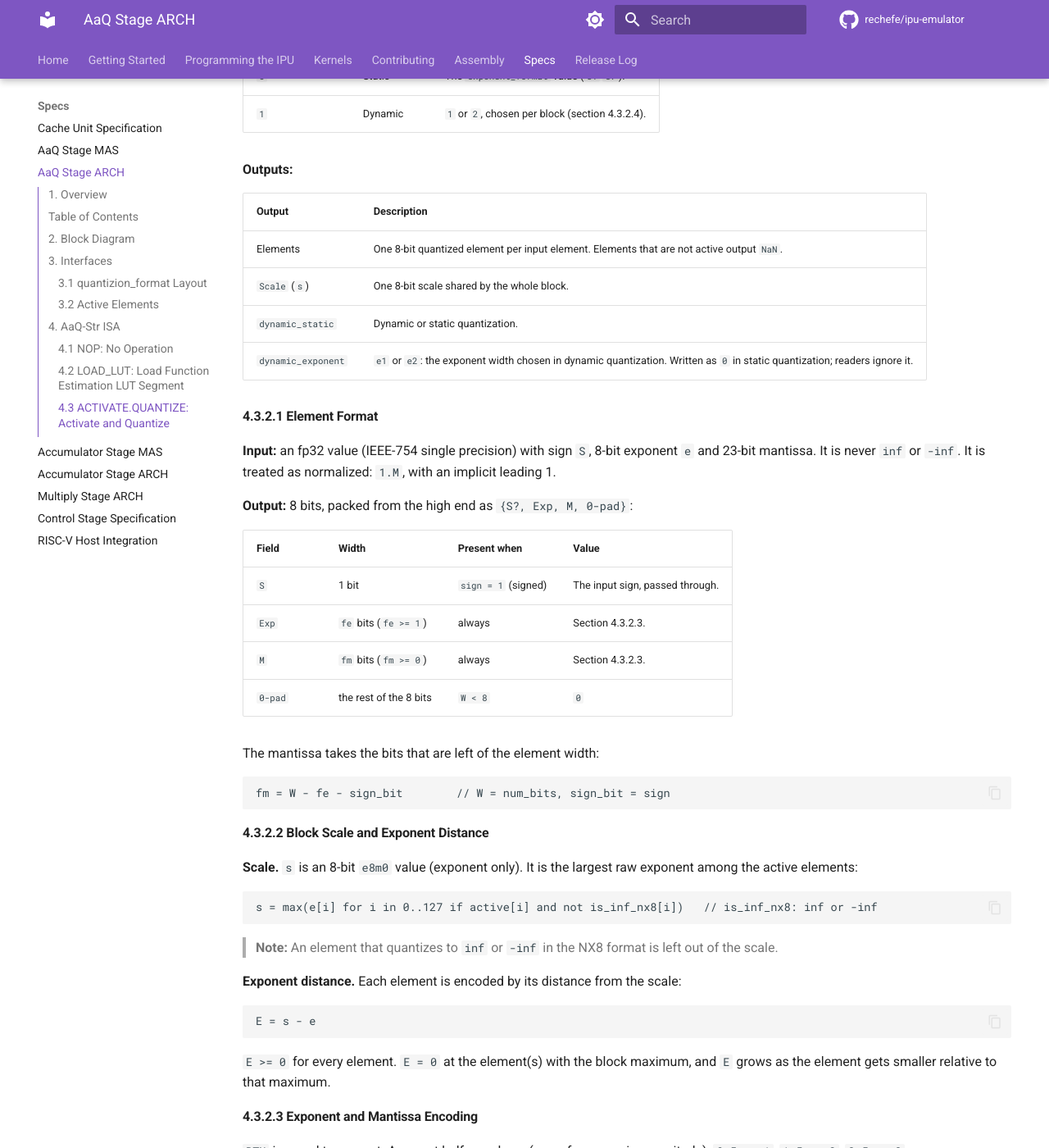
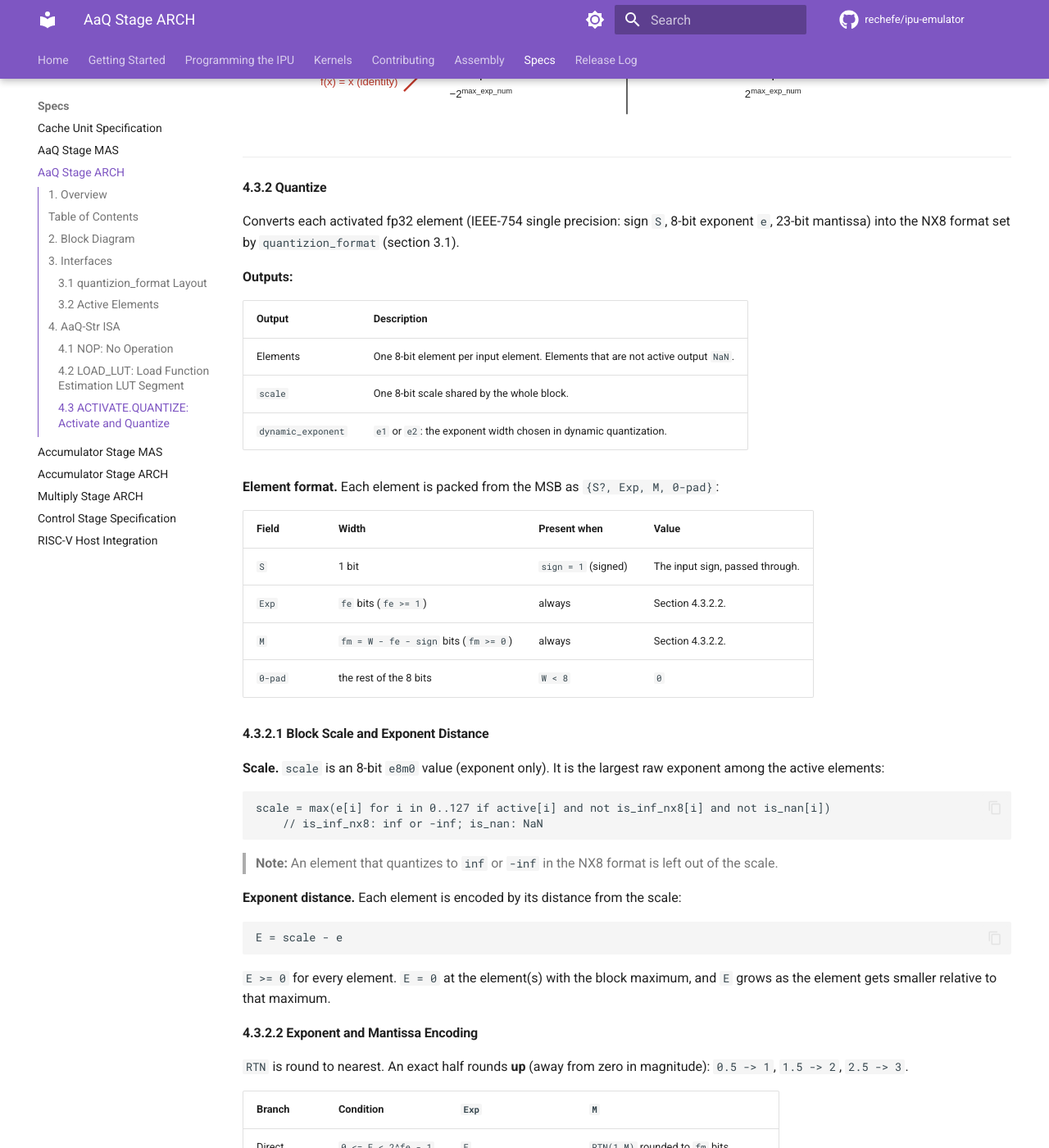
Before and after one commit to rechefe/ipu-emulator, an MkDocs documentation site: the page built from docs/content/specs/ARCH-stage-aaq-str.md, in a window 1280 px wide and 1400 px high, scrolled down 11718 px. Shown: the whole window at 82% size. Built offline with MkDocs 1.6.1 and Material for MkDocs 9.7.7, drawn with Linux system fonts in a browser that asks for light colours; comment, search, counter and statistics services are not loaded; some of the changed text lies outside the part shown.

````diff
--- a/docs/content/specs/ARCH-stage-aaq-str.md
+++ b/docs/content/specs/ARCH-stage-aaq-str.md
@@ -26,13 +26,13 @@ The AaQ (Activation and Quantization) stage perfome the following tasks:
     - 4.2 [`LOAD_LUT`: Load Function Estimation LUT Segment](#42-load_lut-load-function-estimation-lut-segment)
         - 4.2.1 [Function Estimation LUT](#421-function-estimation-lut)
         - 4.2.2 [Metadata Block](#422-metadata-block)
+        - 4.2.3 [LUT Addressing](#423-lut-addressing)
     - 4.3 [`ACTIVATE.QUANTIZE`: Activate and Quantize](#43-activatequantize-activate-and-quantize)
         - 4.3.1 [Activate](#431-activate)
         - 4.3.2 [Quantize](#432-quantize)
-            - 4.3.2.1 [Element Format](#4321-element-format)
-            - 4.3.2.2 [Block Scale and Exponent Distance](#4322-block-scale-and-exponent-distance)
-            - 4.3.2.3 [Exponent and Mantissa Encoding](#4323-exponent-and-mantissa-encoding)
-            - 4.3.2.4 [Dynamic Exponent Selection](#4324-dynamic-exponent-selection-fe-1-or-fe-2)
+            - 4.3.2.1 [Block Scale and Exponent Distance](#4321-block-scale-and-exponent-distance)
+            - 4.3.2.2 [Exponent and Mantissa Encoding](#4322-exponent-and-mantissa-encoding)
+            - 4.3.2.3 [Dynamic Exponent Selection](#4323-dynamic-exponent-selection-fe-1-or-fe-2)
         - 4.3.3 [Store](#433-store)
 
 ## 2. Block Diagram
@@ -92,7 +92,7 @@ format. It has four 8-bit fields:
 
 | Bits | Field | Description |
 |------|-------|-------------|
-| `[31:24]` | `dynamic_static` | `0` = static, `1` = dynamic. |
+| `[31:24]` | `dynamic_static` | `0` = static, `1` = dynamic. In dynamic mode, the exponent format is `e1` or `e2` (section 4.3.2.3). |
 | `[23:16]` | `sign` | `0` = unsigned, `1` = signed. |
 | `[15:8]` | `num_bits` | Total element width `W`: `1`-`8`. `0` is reserved/invalid. |
 | `[7:0]` | `exponent_format` | Exponent width `fe` in static mode: `1`-`7` = `e1`-`e7`. |
@@ -197,8 +197,6 @@ LOAD_LUT lut_addr table_id table_offset
 
 #### Operands
 
-The Type column links to the [operand type reference](../operand-types.md).
-
 | Name | Type | Details |
 |------|------|---------|
 | `lut_addr` | `Imm` | `0`-`4`. LUT segment index: `0`-`3` = table slices, `4` = last table bits + metadata. |
@@ -264,6 +262,36 @@ payload.
 | `1` | Version 2 | 256 entries for negative `x`. | `-2^max_exp_num < x <= 0` |
 | `2` | Version 3 | 128 entries for negative `x` and 128 entries for positive `x`. | `-2^max_exp_num < x < 2^max_exp_num` |
 
+#### 4.2.3 LUT Addressing
+
+The LUT entries are at linear intervals in the LUT range, with
+`step = 2^max_exp_num / 256`:
+
+| Version | Interval | Entry points |
+|---------|----------|--------------|
+| Version 1 | `step` | `0, step, 2*step, ..., 2^max_exp_num - step` |
+| Version 2 | `step` | `0, -step, -2*step, ..., -(2^max_exp_num - step)` |
+| Version 3 | `2*step` | `-(2^max_exp_num - 2*step), ..., -2*step, -0` and `+0, 2*step, ..., 2^max_exp_num - 2*step` |
+
+Version 3 has 128 entries for each side, so the interval is `2*step`.
+
+Version 3 has two entries at zero: `-0` is the last negative entry and `+0` is
+the first positive entry.
+
+**Example, Version 1.** The LUT range is `0` to `4` (`2^max_exp_num = 4`).
+`step = 4/256`. The entry points are:
+
+```text
+0, 4/256, 8/256, ..., 4 - 4/256
+```
+
+**Example, Version 3.** The LUT range is `-2` to `2` (`2^max_exp_num = 2`).
+`step = 2/256`. The interval is `2*step = 4/256`. The entry points are:
+
+```text
+-2 + 4/256, ..., -4/256, -0, +0, 4/256, ..., 2 - 4/256
+```
+
 ---
 
 ### 4.3 `ACTIVATE.QUANTIZE`: Activate and Quantize
@@ -286,8 +314,6 @@ ACTIVATE.QUANTIZE activation_fn, dstructure, quantizion_format, table_id, table_
 
 #### Operands
 
-The Type column links to the [operand type reference](../operand-types.md).
-
 | Name | Type | Used by | Details |
 |------|------|---------|---------|
 | `activation_fn` | [`Imm`](../operand-types.md#activationfn) | Activate | Enum that names the activation (see [`activation_fn` Values](#activation_fn-values)). |
@@ -308,9 +334,8 @@ for i in 0..127:                                            // active[i]: sectio
     else:
         aaq_out.elements[i] = NaN
 
-aaq_out.scale            = s                            // section 4.3.2.2
-aaq_out.dynamic_static   = dynamic_static               // dynamic or static
-aaq_out.dynamic_exponent = dynamic_static ? (fe == 2) : 0     // section 4.3.2.4
+aaq_out.scale            = scale                        // section 4.3.2.1
+aaq_out.dynamic_exponent = dynamic_static ? (fe == 2) : 0     // section 4.3.2.3
 XMEM[table_id, table_offset] = aaq_out                  // 4.3.3: store
 ```
 
@@ -361,11 +386,6 @@ functions, load the matching function before `ACTIVATE.QUANTIZE`.
 | `rsqrt` | negative | `NaN` |
 | `exp2` | `-inf` | `0` |
 | `exp2` | positive | not supported (input must be non-positive) |
-| `generic` | `x` inside the LUT range (up to `2^max_exp_num`) | `LUT(x)` |
-| `generic` | `x` beyond `2^max_exp_num` | `pos_mode` and `neg_mode` select `x` (identity) or a constant (`pos_c`, `neg_c`) |
-
-`max_exp_num`, `pos_c`, `neg_c`, `range_mode`, `pos_mode` and `neg_mode` are
-in the LUT metadata (section 4.2.2). The three LUT versions of `generic` are below.
 
 #### The `generic` Function: LUT Versions
 
@@ -429,55 +449,36 @@ $$
 
 #### 4.3.2 Quantize
 
-Converts each activated fp32 element into the NX8 format set by
+Converts each activated fp32 element (IEEE-754 single precision: sign `S`,
+8-bit exponent `e`, 23-bit mantissa) into the NX8 format set by
 `quantizion_format` (section 3.1).
-
-The 128 elements of one `ACTIVATE.QUANTIZE` form one **block**. A block has one
-shared scale `s` and one exponent width `fe`, both computed over its active
-elements (section 3.2).
-
-| `dynamic_static` | Mode | Exponent width `fe` |
-|------------------|------|---------------------|
-| `0` | Static | The `exponent_format` value (`e1`-`e7`). |
-| `1` | Dynamic | `1` or `2`, chosen per block (section 4.3.2.4). |
 
 **Outputs:**
 
 | Output | Description |
 |--------|-------------|
-| Elements | One 8-bit quantized element per input element. Elements that are not active output `NaN`. |
-| `Scale` (`s`) | One 8-bit scale shared by the whole block. |
-| `dynamic_static` | Dynamic or static quantization. |
-| `dynamic_exponent` | `e1` or `e2`: the exponent width chosen in dynamic quantization. Written as `0` in static quantization; readers ignore it. |
+| Elements | One 8-bit element per input element. Elements that are not active output `NaN`. |
+| `scale` | One 8-bit scale shared by the whole block. |
+| `dynamic_exponent` | `e1` or `e2`: the exponent width chosen in dynamic quantization. |
 
-#### 4.3.2.1 Element Format
-
-**Input:** an fp32 value (IEEE-754 single precision) with sign `S`, 8-bit
-exponent `e` and 23-bit mantissa. It is never `inf` or `-inf`. It is treated as
-normalized: `1.M`, with an implicit leading 1.
-
-**Output:** 8 bits, packed from the high end as `{S?, Exp, M, 0-pad}`:
+**Element format.** Each element is packed from the MSB as
+`{S?, Exp, M, 0-pad}`:
 
 | Field | Width | Present when | Value |
 |-------|-------|--------------|-------|
 | `S` | 1 bit | `sign = 1` (signed) | The input sign, passed through. |
-| `Exp` | `fe` bits (`fe >= 1`) | always | Section 4.3.2.3. |
-| `M` | `fm` bits (`fm >= 0`) | always | Section 4.3.2.3. |
+| `Exp` | `fe` bits (`fe >= 1`) | always | Section 4.3.2.2. |
+| `M` | `fm = W - fe - sign` bits (`fm >= 0`) | always | Section 4.3.2.2. |
 | `0-pad` | the rest of the 8 bits | `W < 8` | `0` |
 
-The mantissa takes the bits that are left of the element width:
+#### 4.3.2.1 Block Scale and Exponent Distance
 
-```text
-fm = W - fe - sign_bit        // W = num_bits, sign_bit = sign
-```
-
-#### 4.3.2.2 Block Scale and Exponent Distance
-
-**Scale.** `s` is an 8-bit `e8m0` value (exponent only). It is the largest raw
+**Scale.** `scale` is an 8-bit `e8m0` value (exponent only). It is the largest raw
 exponent among the active elements:
 
 ```text
-s = max(e[i] for i in 0..127 if active[i] and not is_inf_nx8[i])   // is_inf_nx8: inf or -inf
+scale = max(e[i] for i in 0..127 if active[i] and not is_inf_nx8[i] and not is_nan[i])
+    // is_inf_nx8: inf or -inf; is_nan: NaN
 ```
 
 > **Note:** An element that quantizes to `inf` or `-inf` in the NX8 format is
@@ -486,13 +487,13 @@ s = max(e[i] for i in 0..127 if active[i] and not is_inf_nx8[i])   // is_inf_nx8
 **Exponent distance.** Each element is encoded by its distance from the scale:
 
 ```text
-E = s - e
+E = scale - e
 ```
 
 `E >= 0` for every element. `E = 0` at the element(s) with the block maximum,
 and `E` grows as the element gets smaller relative to that maximum.
 
-#### 4.3.2.3 Exponent and Mantissa Encoding
+#### 4.3.2.2 Exponent and Mantissa Encoding
 
 `RTN` is round to nearest. An exact half rounds **up** (away from zero in
 magnitude): `0.5 -> 1`, `1.5 -> 2`, `2.5 -> 3`.
@@ -513,7 +514,7 @@ result is corrected:
 | Direct, `E = 0` | `Exp = 0`, `M = 2^fm - 1` | There is no binade above the scale, so the element saturates at the largest value. |
 | Clamp | `Exp = 2^fe - 2`, `M = 0` | `0.11...1` rounded up to `1.00...0`: the smallest directly-encoded value. |
 
-#### 4.3.2.4 Dynamic Exponent Selection (`fe = 1` or `fe = 2`)
+#### 4.3.2.3 Dynamic Exponent Selection (`fe = 1` or `fe = 2`)
 
 Applies when `dynamic_static = 1` (dynamic). Dynamic mode supports two formats,
 both signed and 8 bits wide (`sign = 1`, `num_bits = 8`):
@@ -525,8 +526,8 @@ both signed and 8 bits wide (`sign = 1`, `num_bits = 8`):
 
 | Split | Exponent bits | Mantissa bits | Encodable `E` | Step at `E` |
 |---|---|---|---|---|
-| `fe1` | 1 | `fm1` | 0, 1 | `2^(s - E - fm1)`, clamped at `E >= 1` |
-| `fe2` | 2 | `fm1 - 1` | 0, 1, 2, 3 | `2^(s - E - fm1 + 1)`, clamped at `E >= 3` |
+| `fe1` | 1 | `fm1` | 0, 1 | `2^(scale - E - fm1)`, clamped at `E >= 1` |
+| `fe2` | 2 | `fm1 - 1` | 0, 1, 2, 3 | `2^(scale - E - fm1 + 1)`, clamped at `E >= 3` |
 
 - `fe1` is one bit finer near the top of the block.
 - `fe2` reaches two binades further down before it clamps.
@@ -582,7 +583,7 @@ the sums, with no drift toward either format as the block grows.
 
 ##### Worked example
 
-A block of ten values, with `s = 0` and `fm1 = 4` (signed, `W = 6`):
+A block of ten values, with `scale = 0` and `fm1 = 4` (signed, `W = 6`):
 
 - A multiplier: `2^8 = 256`.
 - B multiplier: `2^10 = 1024`.
@@ -613,9 +614,7 @@ and `table_offset`.
 | Written | Size | Description |
 |---------|------|-------------|
 | Quantized elements | 128 x 8 bits | The quantized vector. |
-| `Scale` (`s`) | 8 bits | Scale shared by the whole vector. |
-| `dynamic_static` | 1 bit | Dynamic or static quantization. |
-| `dynamic_exponent` | 1 bit | `e1` or `e2`: the exponent width chosen in dynamic quantization. Written as `0` in static quantization; readers ignore it. |
+| `scale` | 8 bits | Scale shared by the whole vector. |
+| `dynamic_exponent` | 1 bit | `e1` or `e2`: the exponent width chosen in dynamic quantization. |
 
-> **Note:** The AaQ-Str stage gets the XMEM write address explicitly, from the
-> `table_id` and `table_offset` operands.
+> **Note:** The AaQ-Str stage gets the XMEM write address explicitly.
````
